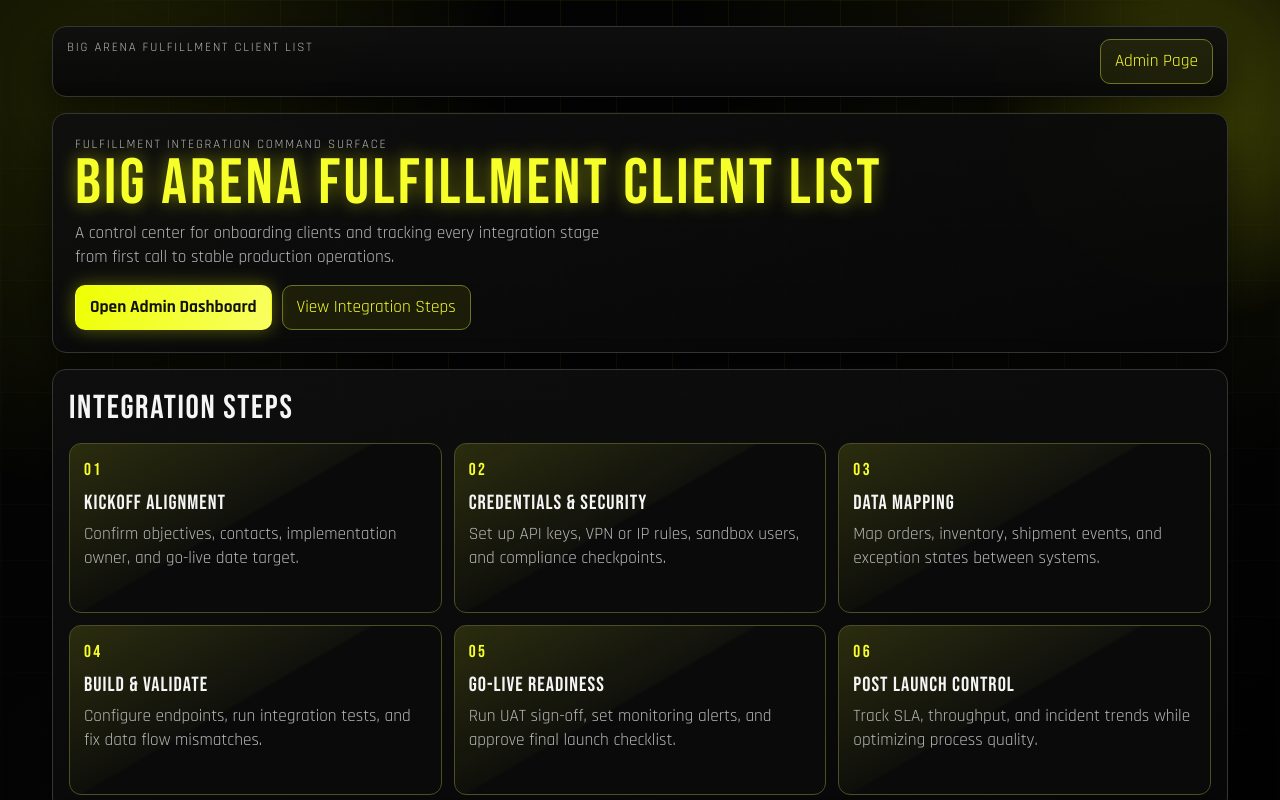
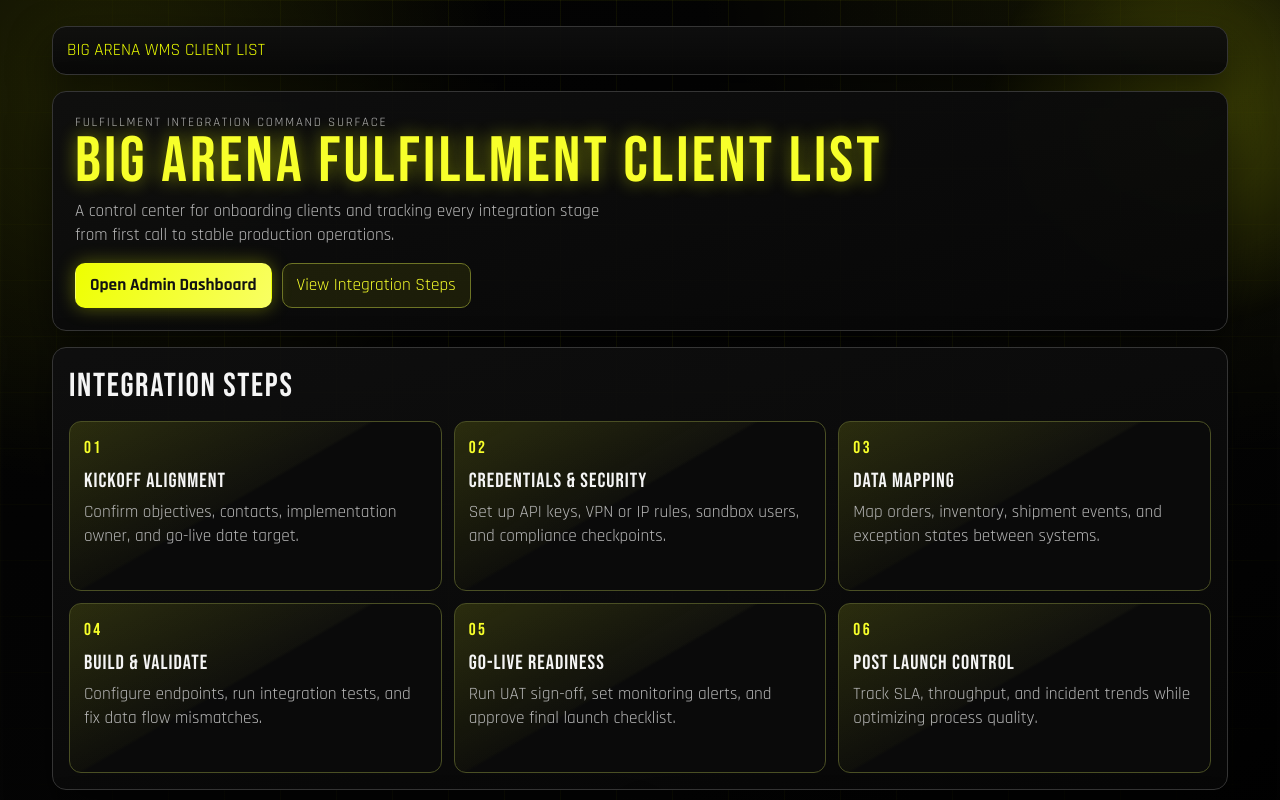
Before and after one commit to dylgerski-web/wms-client-list, a website: page index.html in a window 1280 px wide. Shown: the top 800 px of the page. Drawn offline with Linux system fonts and the light colour scheme.

Commit message:
real to repo

```diff
--- a/index.html
+++ b/index.html
@@ -16,9 +16,8 @@
     <div class="bg-grid" aria-hidden="true"></div>
     <div class="bg-orb" aria-hidden="true"></div>
     <div class="page">
-      <header class="header landing-header strip-panel">
-        <p class="eyebrow">Big Arena Fulfillment Client List</p>
-        <a class="ghost-btn nav-link" href="admin.html">Admin Page</a>
+      <header class="header landing-header strip-panel" style="color: var(--neon);">
+        BIG ARENA WMS CLIENT LIST
       </header>
 
       <section class="hero panel">
```
Also changed, not shown: 1 other file.
